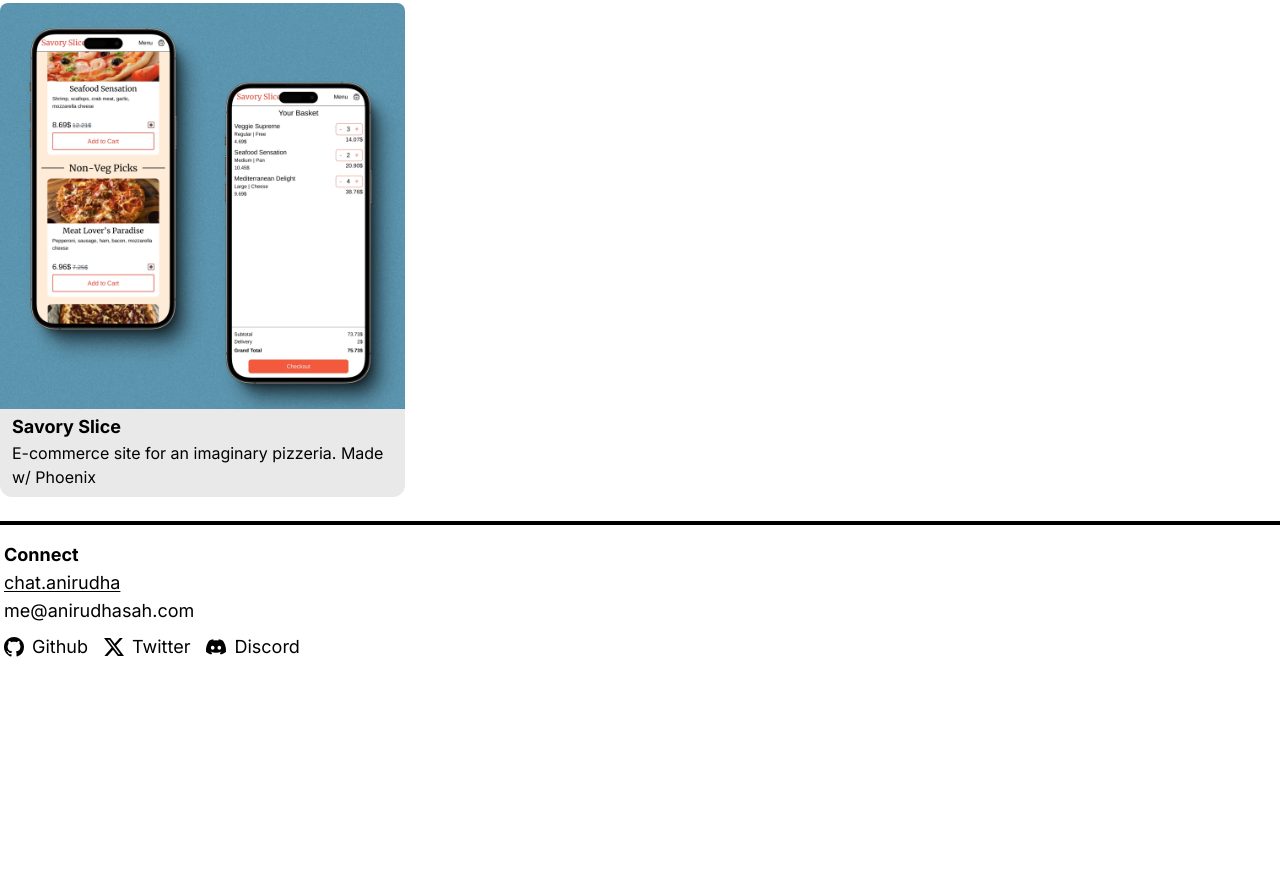
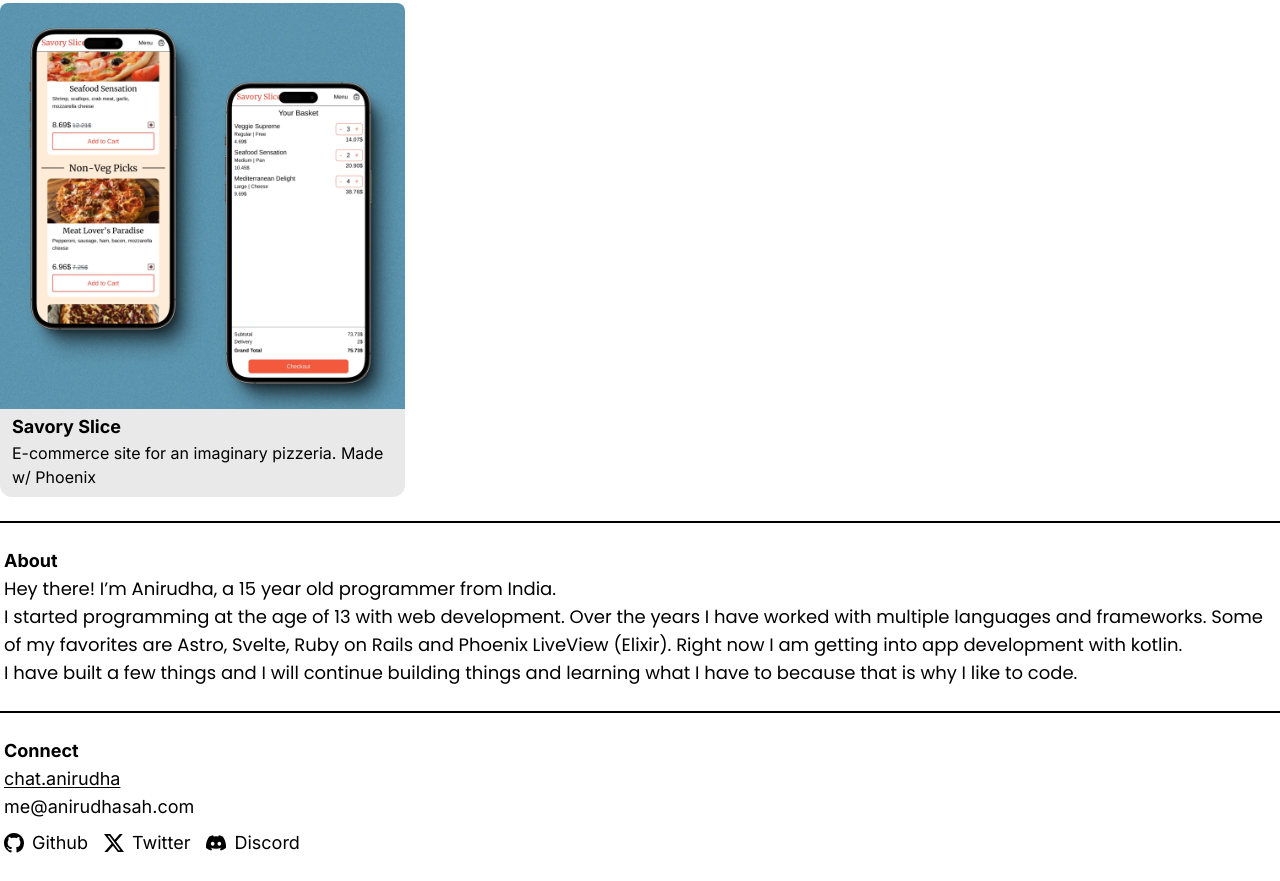
Before and after one commit to APS6/portfolio, an Astro site: page / in a window 1280 px wide. Shown: the part 1112-1993 px from the top of the page. Before the commit the page ends 1797 px from the top, so only its background shows below. Built offline with nearby package versions, Linux system fonts and the light colour scheme; Astro itself is replaced by a stand-in of ours.

Commit message:
add about section

```diff
--- a/src/javascript/cli.js
+++ b/src/javascript/cli.js
@@ -44,9 +44,14 @@ const outputContent = {
     <p class="inline">
       ${userInput} <br />
       <span class="bg-[#449DAB] px-1 py-[2px]">About</span><br>
-      Hey! I'm Anirudha Pratap Sah, A selftaught fullstack web developer from India who loves to build things.<br>
-      I've been programming for over an year now and throughout the way learnt various things. <br> Some of my skills: HTML CSS & JS (obviously), React, Ruby on Rails, Elixir & Phoenix, Databases, UX. <br>
-      I would not call myself a designer but I understand the principles and design my sites myself.
+      Hey there! I’m Anirudha, a 15 year old programmer from India. <br
+      /> I started programming at the age of 13 with web development. Over
+      the years I have worked with multiple languages and frameworks. Some
+      of my favorites are Astro, Svelte, Ruby on Rails and Phoenix LiveView
+      (Elixir). Right now I am getting into app development with kotlin.
+      <br />
+      I have built a few things and I will continue building things and
+      learning what I have to because that is why I like to code.
     </p>
 `,
   connect: (userInput) => `
--- a/src/pages/index.astro
+++ b/src/pages/index.astro
@@ -52,7 +52,7 @@ const projects = await getCollection("projects");
             />
         </header>
         <section
-            class="pt-4 pb-6 border-b-4 border-b-black dark:border-b-2 dark:border-b-neutral-100"
+            class="pt-4 pb-6 border-b-2 border-b-black dark:border-b-2 dark:border-b-neutral-100"
         >
             <h2 class="pl-1 text-lg font-bold">My Work</h2>
             <p class="pl-1 text-lg">
@@ -87,7 +87,22 @@ const projects = await getCollection("projects");
                 }
             </div>
         </section>
-        <footer class="pl-1 pt-4 pb-6">
+        <section
+            class="pl-1 pt-6 pb-6 border-b-2 border-b-black dark:border-b-2 dark:border-b-neutral-100"
+        >
+            <h2 class="text-lg font-bold">About</h2>
+            <p class="text-lg font-poppins">
+                Hey there! I’m Anirudha, a 15 year old programmer from India. <br
+                /> I started programming at the age of 13 with web development. Over
+                the years I have worked with multiple languages and frameworks. Some
+                of my favorites are Astro, Svelte, Ruby on Rails and Phoenix LiveView
+                (Elixir). Right now I am getting into app development with kotlin.
+                <br />
+                I have built a few things and I will continue building things and
+                learning what I have to because that is why I like to code.
+            </p>
+        </section>
+        <footer class="pl-1 pt-6 pb-6">
             <h2 class="text-lg font-bold">Connect</h2>
             <a
                 class="text-lg underline underline-offset-2"
```
